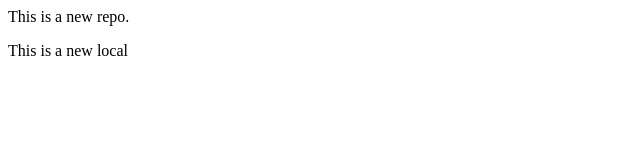
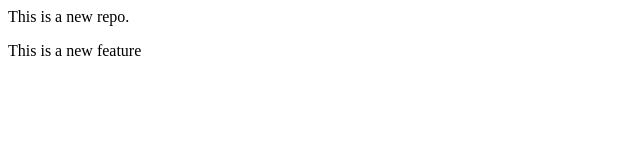
Before and after one commit to Ashutosh2526/localrepo, a plain HTML site: page index.html in a window 1280 px wide. Shown: the full height of the page, 0-640 px from the left. Drawn offline with Linux system fonts and the light colour scheme.

Commit message:
Updated index.html

```diff
--- a/index.html
+++ b/index.html
@@ -1,2 +1,2 @@
 <p>This is a new repo.</p>
-<p> This is a new local</p>
+<p> This is a new feature</p>
```
